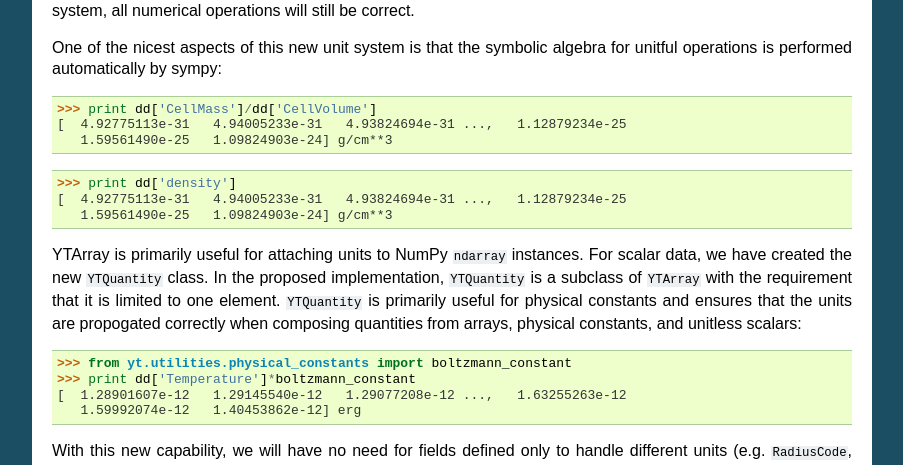
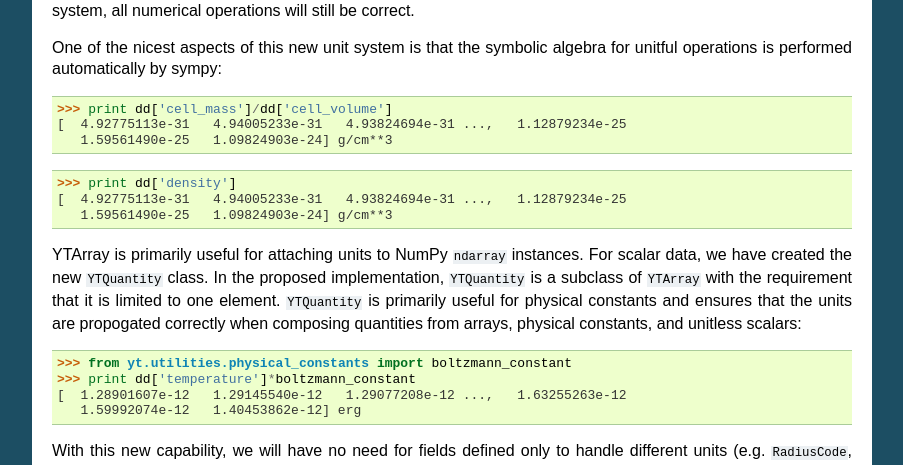
Before and after one commit to yt-project/ytep, a Sphinx documentation site: the page built from source/YTEPs/YTEP-0011.rst, in a window 1280 px wide and 900 px high, scrolled down 2672 px. Shown: the part 158-623 px from the top of the window, without its empty margins (198-1101 px from the left). Built offline with Sphinx 7.4.7, drawn with Linux system fonts in a browser that asks for light colours; formulas are drawn with MathJax 3.

Commit message:
Fixing field names.

```diff
--- a/source/YTEPs/YTEP-0011.rst
+++ b/source/YTEPs/YTEP-0011.rst
@@ -170,7 +170,7 @@ correct.
 One of the nicest aspects of this new unit system is that the symbolic algebra
 for unitful operations is performed automatically by sympy:
 
-   >>> print dd['CellMass']/dd['CellVolume']
+   >>> print dd['cell_mass']/dd['cell_volume']
    [  4.92775113e-31   4.94005233e-31   4.93824694e-31 ...,   1.12879234e-25
       1.59561490e-25   1.09824903e-24] g/cm**3
 
@@ -187,7 +187,7 @@ correctly when composing quantities from arrays, physical constants, and
 unitless scalars:
 
   >>> from yt.utilities.physical_constants import boltzmann_constant
-  >>> print dd['Temperature']*boltzmann_constant
+  >>> print dd['temperature']*boltzmann_constant
   [  1.28901607e-12   1.29145540e-12   1.29077208e-12 ...,   1.63255263e-12
      1.59992074e-12   1.40453862e-12] erg
 
```
